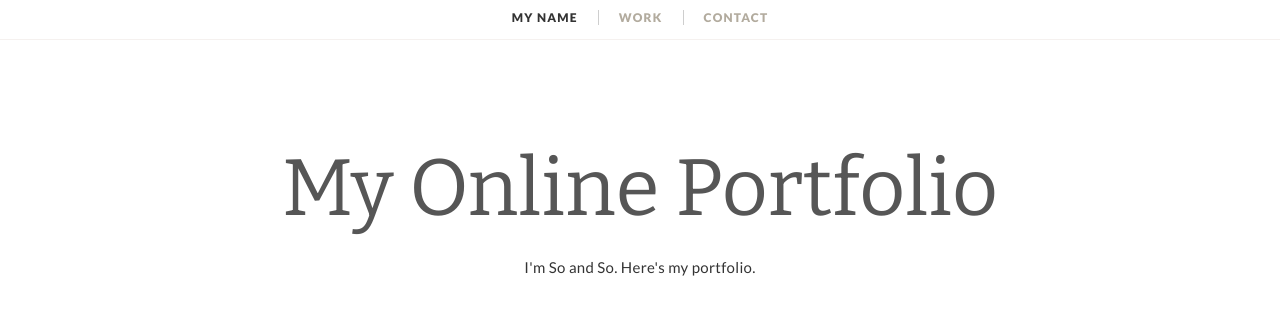
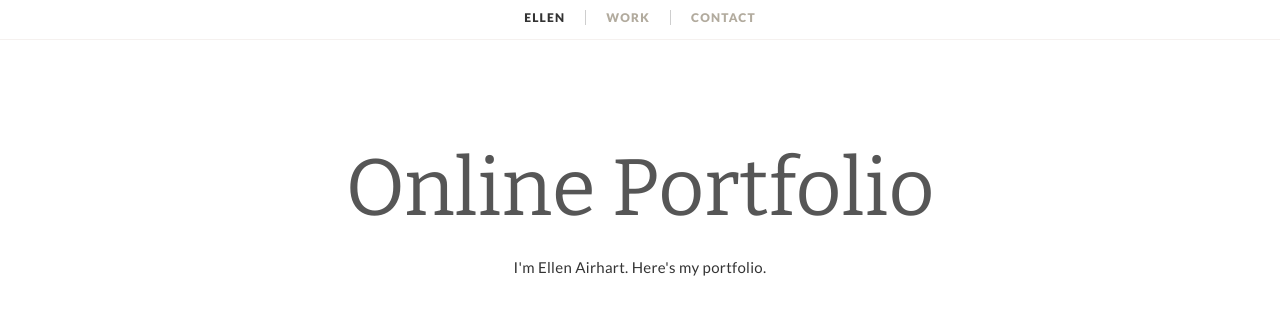
Before and after one commit to Eairhart/hello-world, a plain HTML site: page index.html in a window 1280 px wide. Shown: the top 311 px of the page. Drawn offline with nearby package versions, Linux system fonts and the light colour scheme.

Commit message:
Update index.html

```diff
--- a/index.html
+++ b/index.html
@@ -264,7 +264,7 @@
 
   <div class="header"> <!-- beginning of header -->
     <ul>
-      <li class="home-nav active"><h3><a href="#home">My Name</a></h3></li>
+      <li class="home-nav active"><h3><a href="#home">Ellen</a></h3></li>
       <li class="work-nav"><h3><a href="#work">Work</a></h3></li>
       <li class="contact-nav"><h3><a href="#contact">Contact</a></h3></li>
     </ul>
@@ -277,8 +277,8 @@
       <div class="section"> <!-- beginning of section -->
 
         <div class="inner">
-          <h1>My Online Portfolio</h1>
-          <p>I'm So and So. Here's my portfolio.</p>
+          <h1> Online Portfolio</h1>
+          <p>I'm Ellen Airhart. Here's my portfolio.</p>
           <div class="image"><img src=""></div>
         </div>
 
@@ -337,7 +337,7 @@
 
     <div class="footer"> <!-- beginning of footer -->
       <div class="section">
-        <p>Some final text</p>
+        <p>Have a nice day!</p>
       </div>
     </div> <!-- end of footer -->
 
```
